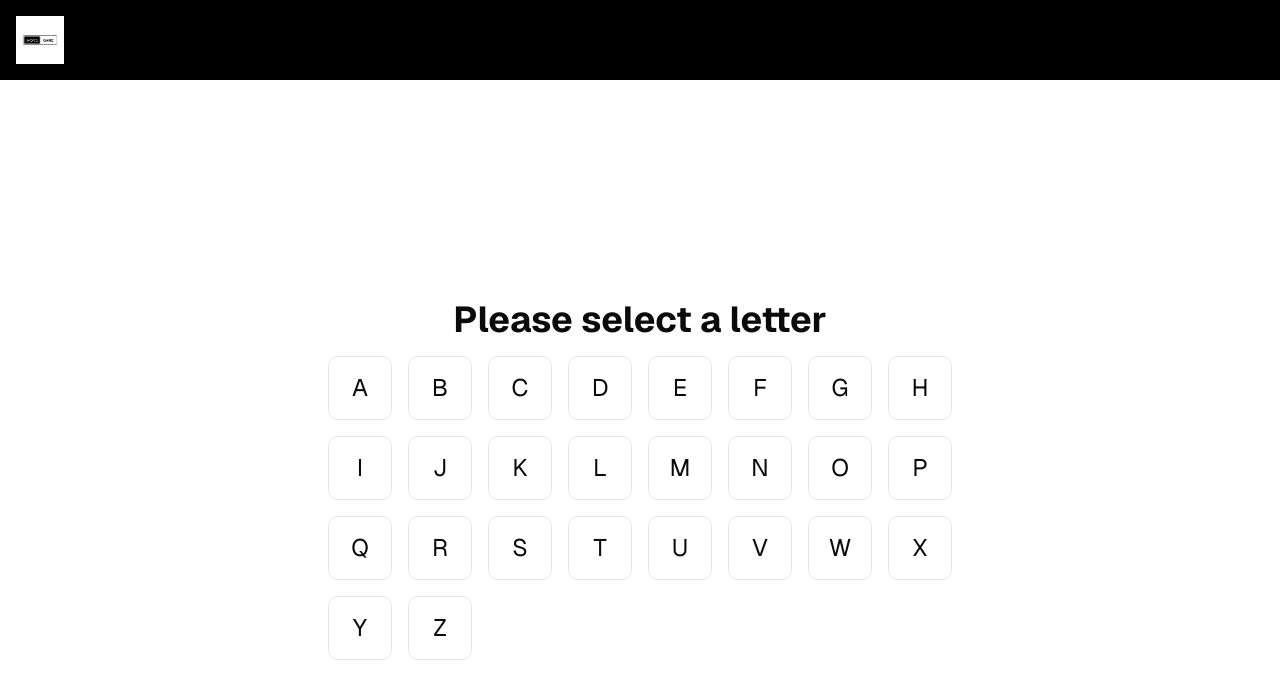
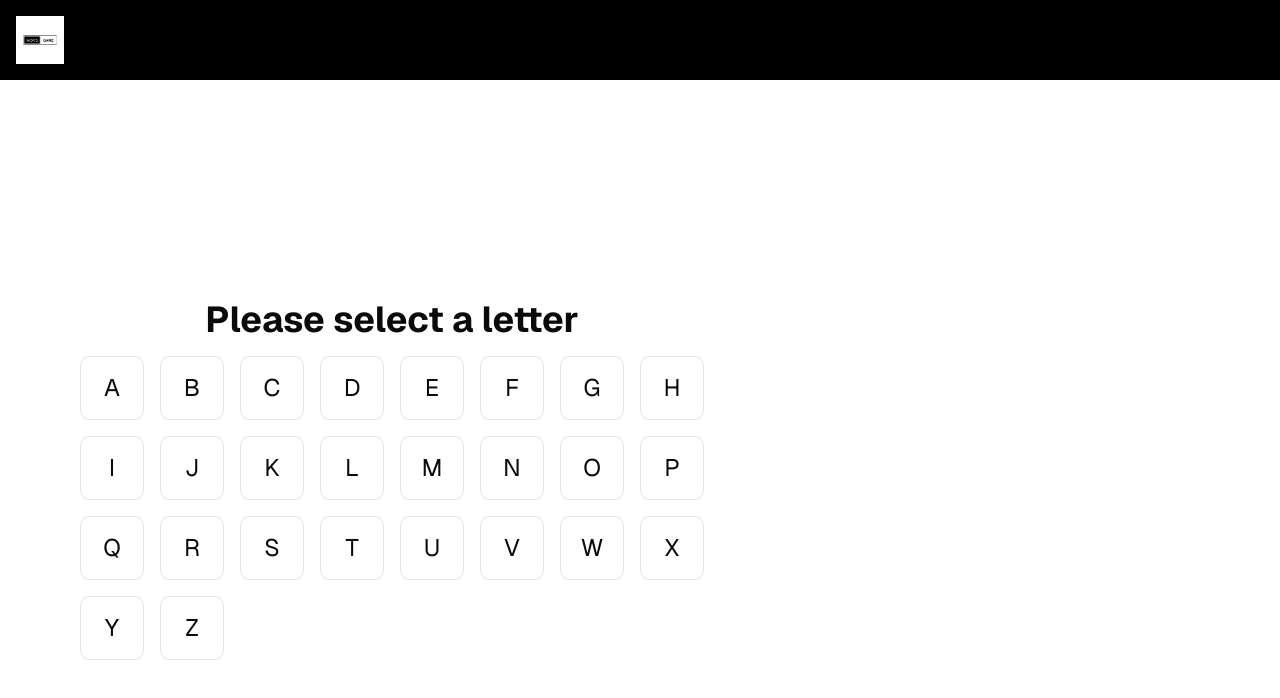
Before and after one commit to ankitkante/guess-words-from-letter, a Next.js app: page / in a window 1280 px wide. Shown: the top 698 px of the page. Built offline with nearby package versions, Linux system fonts and the light colour scheme.

Commit message:
Separate components for word input and word list

```diff
--- a/src/app/page.js
+++ b/src/app/page.js
@@ -1,92 +1,15 @@
 'use client';
-import { Spinner } from "@/components/ui/spinner";
-import { useState, useRef, useEffect } from "react";
+import WordInput from "@/components/word-input";
+import WordList from "@/components/word-list";
+import { useState } from "react";
 
 export default function Home() {
-  const letters = Array.from('ABCDEFGHIJKLMNOPQRSTUVWXYZ');
-
-  const [selectedLetter, setSelectedLetter] = useState(null);
-  const [loading, setLoading] = useState(false);
-
-  const [inputWord, setInputWord] = useState('');
-  const inputRef = useRef(null);
-
-  useEffect(() => {
-    if (selectedLetter && inputRef.current) {
-      inputRef.current.focus();
-    }
-  }, [selectedLetter]);
-  const handleWordSubmit = async () => {
-    if (!inputWord) return;
-
-    if (!inputWord.toUpperCase().startsWith(selectedLetter)) {
-      alert(`Word must start with ${selectedLetter}`);
-      return;
-    }
-
-    const isValid = await verifyWord(inputWord);
-
-    if (isValid) {
-      alert('Valid word!');
-      setInputWord('');
-    } else {
-      alert('Not a valid word');
-    }
-  };
-  const handleKeyPress = (e) => {
-    if (e.key === 'Enter') {
-      handleWordSubmit();
-    }
-  };
-
-  const verifyWord = async (word) => {
-    setLoading(true)
-    try {
-      const response = await fetch(`/api/verifyWord?word=${word}`);
-      const result = await response.json();
-      return result.valid;
-    } catch (error) {
-      return false;
-    } finally{
-      setLoading(false)
-    }
-  };
+  const [wordList, setWordList] = useState([]);
 
   return (
-    <div className="font-sans flex flex-col items-center justify-center min-h-screen p-8 gap-4 sm:p-20">
-      <h1 className="text-4xl font-bold text-center">
-        {selectedLetter ? `You selected ${selectedLetter}` : "Please select a letter"}
-      </h1>
-      <div className="grid grid-cols-4 sm:grid-cols-6 md:grid-cols-8 gap-4">
-        {letters.map((letter) => (
-          <button
-            key={letter}
-            onClick={() => setSelectedLetter(letter)}
-            className="w-16 h-16 flex items-center justify-center border rounded-lg hover:bg-gray-100 text-2xl"
-          >
-            {letter}
-          </button>
-        ))}
-      </div>
-      {selectedLetter && (
-        <div className="mt-4">
-          <label className="block mb-2">
-            Enter words that start with &apos;{selectedLetter}&apos;:
-          </label>
-          <div className="flex items-center">
-            <input
-              ref={inputRef}
-              type="text"
-              value={inputWord}
-              onChange={(e) => setInputWord(e.target.value)}
-              onKeyDown={handleKeyPress}
-              className="border rounded-lg p-2 w-64 m-2"
-              placeholder={`Enter here`}
-            />
-            {loading && <Spinner/>}
-          </div>
-        </div>
-      )}
+    <div className="flex">
+      <WordInput setWordList={setWordList}></WordInput>
+      <WordList wordList={wordList}></WordList>
     </div>
   );
 }
--- /dev/null
+++ b/src/components/word-input.jsx
@@ -0,0 +1,94 @@
+import { Spinner } from "@/components/ui/spinner";
+import { useState, useRef, useEffect } from "react";
+
+export default function WordInput({
+	setWordList
+}) {
+	const letters = Array.from('ABCDEFGHIJKLMNOPQRSTUVWXYZ');
+
+	const [selectedLetter, setSelectedLetter] = useState(null);
+	const [loading, setLoading] = useState(false);
+
+
+	const [inputWord, setInputWord] = useState('');
+	const inputRef = useRef(null);
+
+	useEffect(() => {
+		if (selectedLetter && inputRef.current) {
+			inputRef.current.focus();
+		}
+	}, [selectedLetter]);
+	const handleWordSubmit = async () => {
+		if (!inputWord) return;
+
+		if (!inputWord.toUpperCase().startsWith(selectedLetter)) {
+			alert(`Word must start with ${selectedLetter}`);
+			return;
+		}
+
+		const isValid = await verifyWord(inputWord);
+
+		if (isValid) {
+			setWordList(prevList => [...prevList, inputWord]);
+			setInputWord('');
+		} else {
+			alert('Not a valid word');
+		}
+	};
+	const handleKeyPress = (e) => {
+		if (e.key === 'Enter') {
+			handleWordSubmit();
+		}
+	};
+
+	const verifyWord = async (word) => {
+		setLoading(true)
+		try {
+			const response = await fetch(`/api/verifyWord?word=${word}`);
+			const result = await response.json();
+			return result.valid;
+		} catch (error) {
+			return false;
+		} finally {
+			setLoading(false)
+		}
+	};
+
+	return (
+		<div className="font-sans flex flex-col items-center justify-center min-h-screen p-8 gap-4 sm:p-20">
+			<h1 className="text-4xl font-bold text-center">
+				{selectedLetter ? `You selected ${selectedLetter}` : "Please select a letter"}
+			</h1>
+			<div className="grid grid-cols-4 sm:grid-cols-6 md:grid-cols-8 gap-4">
+				{letters.map((letter) => (
+					<button
+						key={letter}
+						onClick={() => setSelectedLetter(letter)}
+						className="w-16 h-16 flex items-center justify-center border rounded-lg hover:bg-gray-100 text-2xl"
+					>
+						{letter}
+					</button>
+				))}
+			</div>
+			{selectedLetter && (
+				<div className="mt-4">
+					<label className="block mb-2">
+						Enter words that start with &apos;{selectedLetter}&apos;:
+					</label>
+					<div className="flex items-center">
+						<input
+							ref={inputRef}
+							type="text"
+							value={inputWord}
+							onChange={(e) => setInputWord(e.target.value)}
+							onKeyDown={handleKeyPress}
+							className="border rounded-lg p-2 w-64 m-2"
+							placeholder={`Enter here`}
+						/>
+						{loading && <Spinner />}
+					</div>
+				</div>
+			)}
+		</div>
+	)
+}
--- /dev/null
+++ b/src/components/word-list.jsx
@@ -0,0 +1,15 @@
+export default function WordList({
+  wordList = []
+}) {
+  return (
+    <div className="flex flex-col p-8">
+      {
+        wordList.map((word, index) => (
+          <div key={index} className="p-2 border-b">
+            {word}
+          </div>
+        ))
+      }
+    </div>
+  );
+}
```
